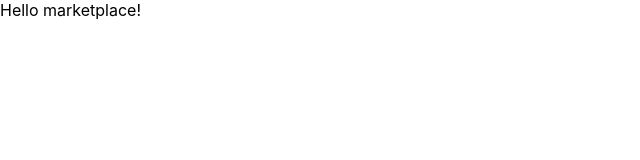
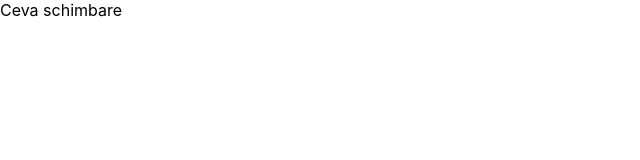
Before and after one commit to tudor96/marketplace, a React (Create React App) app: page / in a window 1280 px wide. Shown: the top 160 px of the page, without its empty margins (0-640 px from the left). Built offline with nearby package versions, Linux system fonts and the light colour scheme.

Commit message:
modificare noua

```diff
--- a/src/App.js
+++ b/src/App.js
@@ -1,7 +1,7 @@
 function App() {
   return (
     <div>
-      Hello marketplace!
+      Ceva schimbare
     </div>
   );
 }
```
